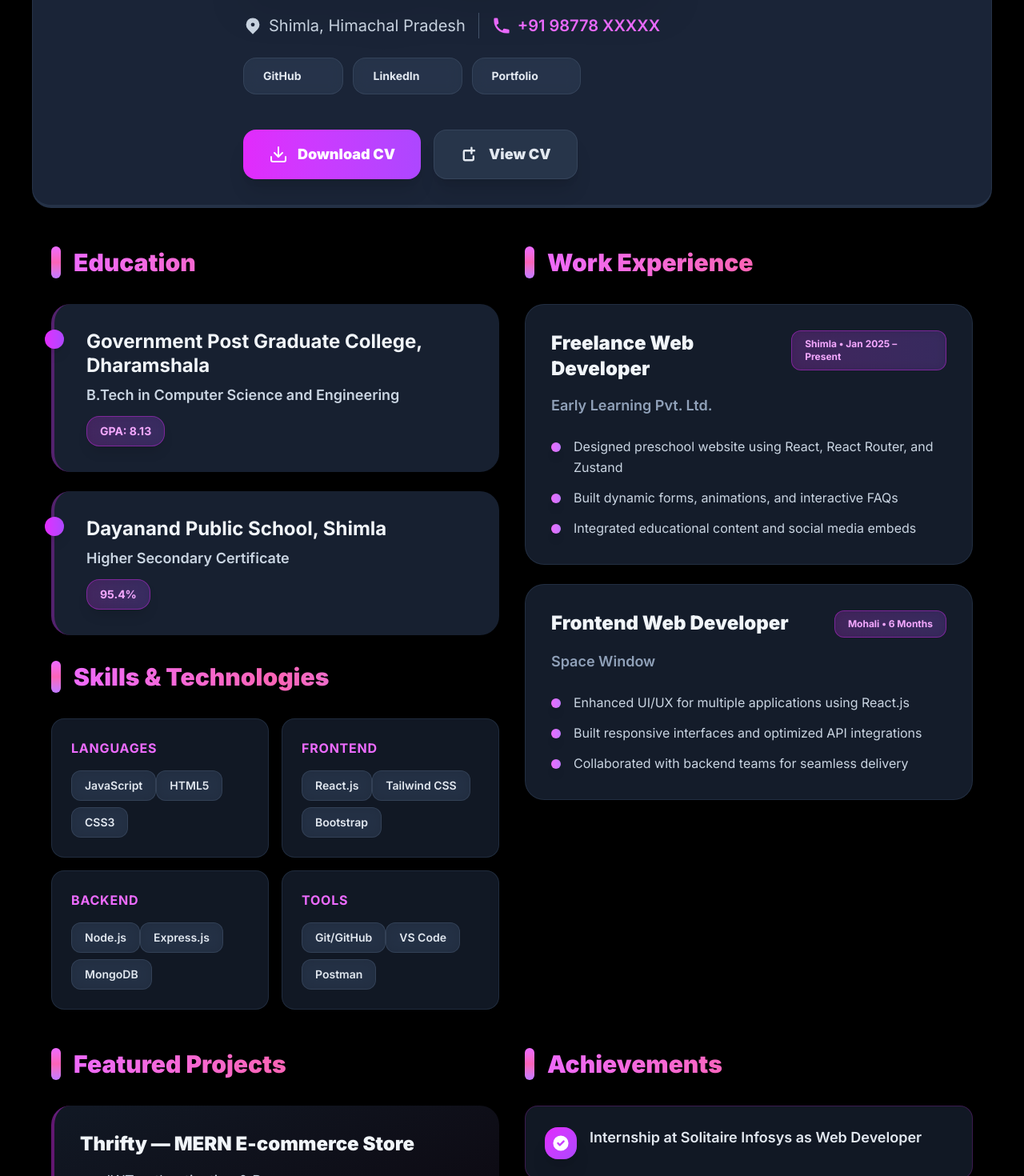
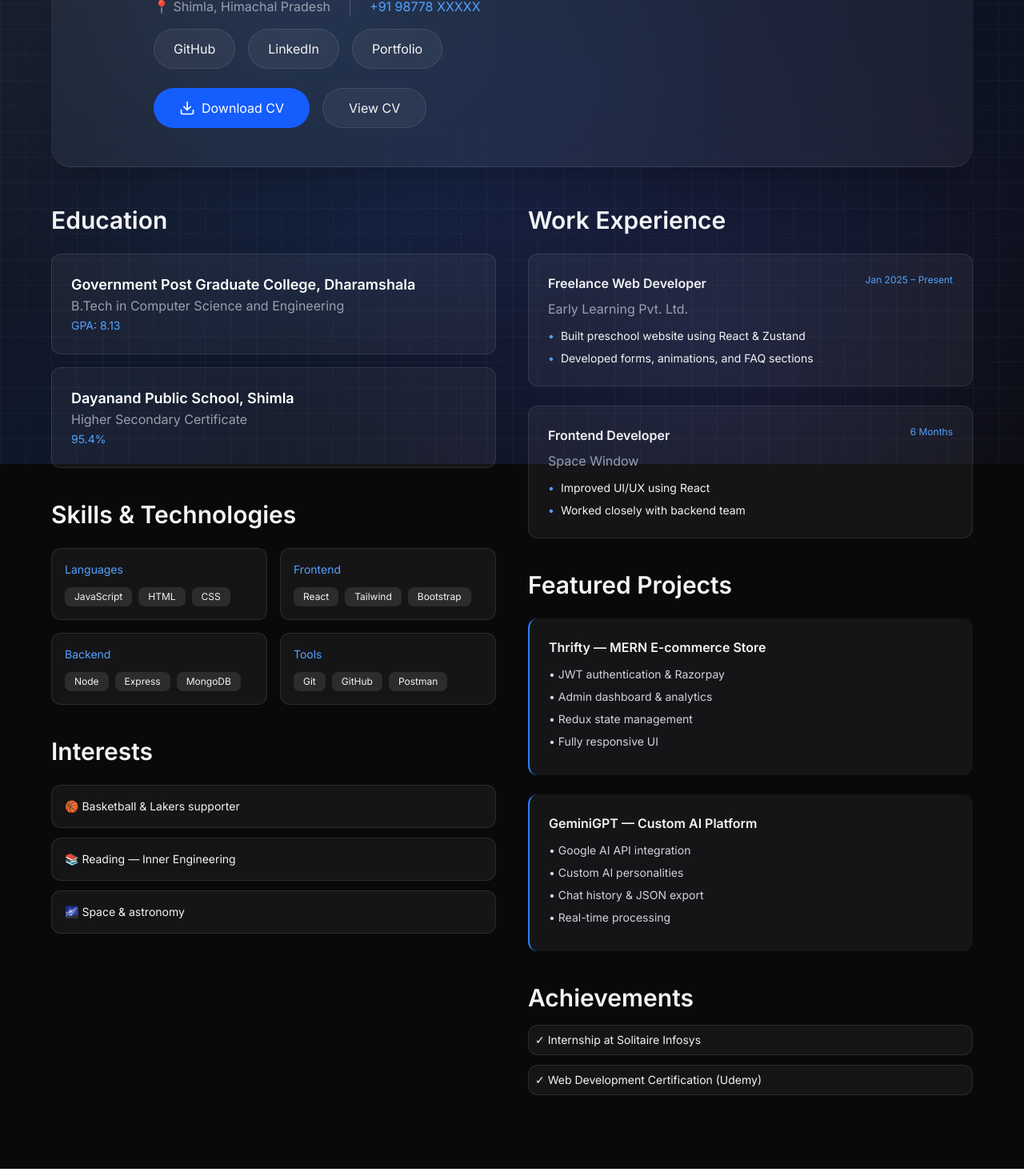
Before and after one commit to AmulyaMachhan/Portfolio, a React (Vite) app: page /resume in a window 1280 px wide. Shown: the part 220-1690 px from the top of the page at 80% size. Built offline with nearby package versions, Linux system fonts and the light colour scheme.

Commit message:
Updated UI

```diff
--- a/src/pages/Resume.jsx
+++ b/src/pages/Resume.jsx
@@ -2,109 +2,71 @@ import { Download } from "lucide-react";
 
 export default function Resume() {
   return (
-    <section className="mx-10 px-6 py-16 text-gray-100 bg-gradient-to-br from-silver-900 via-silver-800 to-silver-900 min-h-screen">
+    <section className="mx-auto px-6 py-20 text-gray-100 min-h-screen relative overflow-hidden bg-zinc-950">
+      {/* Background */}
+      <div className="fixed inset-0 z-0">
+        <div className="absolute inset-0 bg-gradient-to-br from-zinc-900 via-slate-900 to-zinc-950" />
+        <div className="absolute inset-0 bg-[radial-gradient(circle_at_30%_20%,rgba(59,130,246,0.18),transparent_50%),radial-gradient(circle_at_70%_80%,rgba(99,102,241,0.14),transparent_50%)]" />
+        <div className="absolute inset-0 bg-[linear-gradient(rgba(255,255,255,0.03)_1px,transparent_1px),linear-gradient(90deg,rgba(255,255,255,0.03)_1px,transparent_1px)] bg-[size:32px_32px]" />
+      </div>
+
+      <div className="relative z-10">
         {/* Header */}
-      <header className="m-12 pb-8 border-b-4 bg-slate-800/90 backdrop-blur-xl rounded-3xl shadow-2xl p-8 -mx-6 border border-slate-700/50">
-        <div className="max-w-2xl mx-auto">
-          <h1 className="text-5xl md:text-6xl font-black bg-gradient-to-r from-fuchsia-400 via-pink-400 to-purple-400 bg-clip-text text-transparent mb-4 leading-tight drop-shadow-2xl">
+        <header className="max-w-6xl mx-auto mb-12 pb-12 border-b border-white/10 bg-white/5 backdrop-blur-xl rounded-3xl p-12 shadow-2xl">
+          <div className="max-w-4xl mx-auto">
+            <h1 className="text-6xl md:text-7xl font-semibold text-white mb-4">
               Amulya Machhan
             </h1>
-          <div className="flex flex-col md:flex-row md:items-center gap-4 mb-6">
-            <div className="flex items-center gap-2 text-xl text-slate-300">
-              <svg className="w-6 h-6" fill="currentColor" viewBox="0 0 20 20">
-                <path
-                  fillRule="evenodd"
-                  d="M5.05 4.05a7 7 0 119.9 9.9L10 18.9l-4.95-4.95a7 7 0 010-9.9zM10 11a2 2 0 100-4 2 2 0 000 4z"
-                />
-              </svg>
-              Shimla, Himachal Pradesh
-            </div>
-            <div className="w-px h-8 bg-slate-600 hidden md:block" />
+
+            <div className="flex flex-col md:flex-row gap-6 mb-4">
+              <div className="text-gray-400">📍 Shimla, Himachal Pradesh</div>
+              <div className="hidden md:block w-px bg-white/20" />
               <a
-              href="tel:+9198778 XXXXX"
-              className="flex items-center gap-2 text-xl text-fuchsia-400 hover:text-fuchsia-300 font-semibold transition-all duration-300 hover:scale-105"
+                href="tel:+9198778XXXXX"
+                className="text-blue-400 hover:text-blue-300"
               >
-              <svg className="w-6 h-6" fill="currentColor" viewBox="0 0 20 20">
-                <path d="M2 3a1 1 0 011-1h2.153a1 1 0 01.986.836l.74 4.435a1 1 0 01-.54 1.06l-1.548.773a11.037 11.037 0 006.105 6.105l.774-1.548a1 1 0 011.059-.54l4.435.74a1 1 0 01.836.986V17a1 1 0 01-1 1h-2C7.82 18 2 12.18 2 5V3z" />
-              </svg>
                 +91 98778 XXXXX
               </a>
             </div>
-          <div className="flex flex-wrap gap-3">
-            {/* Social Links */}
-            <div className="flex flex-wrap gap-3">
-              {["GitHub", "LinkedIn", "Portfolio"].map((platform) => (
+
+            <div className="flex gap-4 mb-6">
+              {["GitHub", "LinkedIn", "Portfolio"].map((p) => (
                 <a
-                  key={platform}
+                  key={p}
                   href="#"
-                  className="group relative px-6 py-3 text-sm font-bold text-slate-200 bg-slate-700/50 hover:bg-fuchsia-500/20 border border-slate-600/50 hover:border-fuchsia-400/50 backdrop-blur-sm rounded-2xl transition-all duration-300 hover:scale-105 hover:shadow-2xl hover:shadow-fuchsia-500/25 flex items-center gap-2"
+                  className="px-6 py-3 bg-white/5 border border-white/10 rounded-full hover:bg-white/10 transition"
                 >
-                  {platform}
-                  <svg
-                    className="w-4 h-4 opacity-0 group-hover:opacity-100 transition-all duration-300 ml-1 group-hover:translate-x-1"
-                    fill="currentColor"
-                    viewBox="0 0 20 20"
-                  >
-                    <path
-                      fillRule="evenodd"
-                      d="M10.293 3.293a1 1 0 011.414 0l6 6a1 1 0 010 1.414l-6 6a1 1 0 01-1.414-1.414L14.586 11H3a1 1 0 110-2h11.586l-4.293-4.293a1 1 0 010-1.414z"
-                      clipRule="evenodd"
-                    />
-                  </svg>
+                  {p}
                 </a>
               ))}
             </div>
 
-            {/* Download / View CV Buttons */}
-            <div className="flex flex-wrap gap-4 mt-8">
+            <div className="flex gap-4">
               <a
-                href="public/Resume_Amulya.pdf"
+                href="/Resume_Amulya.pdf"
                 download
-                className="inline-flex items-center gap-3 px-8 py-4
-               bg-gradient-to-r from-fuchsia-500 to-purple-500
-               text-white font-black text-lg rounded-2xl
-               shadow-xl hover:shadow-2xl hover:shadow-fuchsia-500/40
-               transition-all duration-300 hover:scale-105"
+                className="flex items-center gap-2 px-8 py-3 bg-blue-600 hover:bg-blue-500 rounded-full text-white transition"
               >
-                <Download />
-                Download CV
+                <Download className="w-5 h-5" /> Download CV
               </a>
-
               <a
-                href="public/Resume_Amulya.pdf"
+                href="/Resume_Amulya.pdf"
                 target="_blank"
                 rel="noopener noreferrer"
-                className="inline-flex items-center gap-3 px-8 py-4
-               bg-slate-700/60 hover:bg-slate-600/70
-               text-slate-200 font-black text-lg rounded-2xl
-               border border-slate-600/50 hover:border-fuchsia-400/50
-               shadow-xl transition-all duration-300 hover:scale-105"
+                className="px-8 py-3 bg-white/5 border border-white/10 rounded-full hover:bg-white/10 transition"
               >
-                <svg
-                  className="w-6 h-6"
-                  fill="currentColor"
-                  viewBox="0 0 20 20"
-                >
-                  <path d="M12 2a1 1 0 011 1v2h2a1 1 0 110 2h-2v2a1 1 0 11-2 0V7h-2a1 1 0 110-2h2V3a1 1 0 011-1z" />
-                  <path d="M5 5a2 2 0 00-2 2v8a2 2 0 002 2h8a2 2 0 002-2v-3a1 1 0 10-2 0v3H5V7h3a1 1 0 100-2H5z" />
-                </svg>
                 View CV
               </a>
             </div>
           </div>
-        </div>
         </header>
 
-      {/* Sections Grid */}
-      <div className="grid md:grid-cols-2 gap-8">
         {/* Education & Skills */}
-        <div className="space-y-8">
+        <div className="max-w-6xl mx-auto grid md:grid-cols-2 gap-10">
+          <div className="space-y-10">
+            {/* Education */}
             <section>
-            <h2 className="text-3xl font-black mb-8 bg-gradient-to-r from-fuchsia-400 via-pink-400 to-purple-400 bg-clip-text text-transparent flex items-center gap-4 drop-shadow-lg">
-              <span className="w-3 h-10 bg-gradient-to-b from-fuchsia-400 via-pink-400 to-purple-400 rounded-full shadow-lg" />
-              Education
-            </h2>
-            <div className="space-y-6">
+              <h2 className="text-3xl font-semibold mb-6">Education</h2>
               {[
                 {
                   school: "Government Post Graduate College, Dharamshala",
@@ -116,58 +78,44 @@ export default function Resume() {
                   degree: "Higher Secondary Certificate",
                   info: "95.4%",
                 },
-              ].map((edu, idx) => (
+              ].map((e, i) => (
                 <div
-                  key={idx}
-                  className="group relative pl-10 pr-6 py-8 border-l-4 border-fuchsia-500/30 bg-slate-800/80 backdrop-blur-xl rounded-3xl hover:border-fuchsia-400/60 hover:bg-slate-700/80 transition-all duration-500 hover:shadow-2xl hover:shadow-fuchsia-500/20 hover:-translate-x-2"
+                  key={i}
+                  className="p-6 mb-4 bg-white/5 border border-white/10 rounded-xl"
                 >
-                  <div className="absolute left-0 w-6 h-6 bg-gradient-to-r from-fuchsia-500 to-purple-500 rounded-full -translate-x-3 shadow-lg group-hover:scale-125 group-hover:rotate-12 transition-all duration-500" />
-                  <h3 className="text-2xl font-bold text-slate-100 mb-2 leading-tight">
-                    {edu.school}
+                  <h3 className="text-lg font-semibold text-white">
+                    {e.school}
                   </h3>
-                  <p className="text-slate-300 font-semibold text-lg mb-3">
-                    {edu.degree}
-                  </p>
-                  <span className="inline-block px-4 py-2 bg-gradient-to-r from-fuchsia-500/20 to-purple-500/20 text-fuchsia-300 border border-fuchsia-500/40 font-bold rounded-2xl text-sm shadow-lg backdrop-blur-sm">
-                    {edu.info}
-                  </span>
+                  <p className="text-gray-400">{e.degree}</p>
+                  <span className="text-blue-400 text-sm">{e.info}</span>
                 </div>
               ))}
-            </div>
             </section>
 
+            {/* Skills */}
             <section>
-            <h2 className="text-3xl font-black mb-8 bg-gradient-to-r from-fuchsia-400 via-pink-400 to-purple-400 bg-clip-text text-transparent flex items-center gap-4 drop-shadow-lg">
-              <span className="w-3 h-10 bg-gradient-to-b from-fuchsia-400 via-pink-400 to-purple-400 rounded-full shadow-lg" />
+              <h2 className="text-3xl font-semibold mb-6">
                 Skills & Technologies
               </h2>
               <div className="grid grid-cols-2 gap-4">
                 {[
-                { title: "Languages", items: ["JavaScript", "HTML5", "CSS3"] },
-                {
-                  title: "Frontend",
-                  items: ["React.js", "Tailwind CSS", "Bootstrap"],
-                },
-                {
-                  title: "Backend",
-                  items: ["Node.js", "Express.js", "MongoDB"],
-                },
-                { title: "Tools", items: ["Git/GitHub", "VS Code", "Postman"] },
-              ].map((category, idx) => (
+                  ["Languages", ["JavaScript", "HTML", "CSS"]],
+                  ["Frontend", ["React", "Tailwind", "Bootstrap"]],
+                  ["Backend", ["Node", "Express", "MongoDB"]],
+                  ["Tools", ["Git", "GitHub", "Postman"]],
+                ].map(([title, items], i) => (
                   <div
-                  key={idx}
-                  className="p-6 bg-slate-800/60 hover:bg-slate-700/80 border border-slate-700/50 hover:border-fuchsia-500/40 rounded-2xl hover:shadow-xl hover:shadow-fuchsia-500/20 transition-all duration-300 backdrop-blur-xl"
+                    key={i}
+                    className="p-4 bg-white/5 border border-white/10 rounded-xl"
                   >
-                  <h4 className="font-bold mb-4 text-base uppercase tracking-wider text-fuchsia-400">
-                    {category.title}
-                  </h4>
-                  <div className="space-y-2">
-                    {category.items.map((skill, skillIdx) => (
+                    <h4 className="text-blue-400 text-sm mb-3">{title}</h4>
+                    <div className="flex flex-wrap gap-2">
+                      {items.map((s) => (
                         <span
-                        key={skillIdx}
-                        className="inline-block bg-slate-700/50 hover:bg-fuchsia-500/20 px-4 py-2 rounded-xl text-sm font-semibold text-slate-200 border border-slate-600/50 hover:border-fuchsia-400/50 hover:text-fuchsia-300 transition-all duration-300 backdrop-blur-sm"
+                          key={s}
+                          className="px-3 py-1 bg-white/10 rounded-lg text-xs"
                         >
-                        {skill}
+                          {s}
                         </span>
                       ))}
                     </div>
@@ -175,79 +123,71 @@ export default function Resume() {
                 ))}
               </div>
             </section>
+
+            {/* Interests */}
+            <section>
+              <h2 className="text-3xl font-semibold mb-6">Interests</h2>
+              {[
+                "🏀 Basketball & Lakers supporter",
+                "📚 Reading — Inner Engineering",
+                "🌌 Space & astronomy",
+              ].map((i) => (
+                <div
+                  key={i}
+                  className="p-4 mb-3 text-sm bg-white/5 border border-white/10 rounded-xl"
+                >
+                  {i}
+                </div>
+              ))}
+            </section>
           </div>
 
+          <div className="space-y-10">
             {/* Experience */}
-        <div className="space-y-8">
-          <section>
-            <h2 className="text-3xl font-black mb-8 bg-gradient-to-r from-fuchsia-400 via-pink-400 to-purple-400 bg-clip-text text-transparent flex items-center gap-4 drop-shadow-lg">
-              <span className="w-3 h-10 bg-gradient-to-b from-fuchsia-400 via-pink-400 to-purple-400 rounded-full shadow-lg" />
-              Work Experience
-            </h2>
-            <div className="space-y-6">
+            <div>
+              <h2 className="text-3xl font-semibold mb-6">Work Experience</h2>
               {[
                 {
                   role: "Freelance Web Developer",
                   company: "Early Learning Pvt. Ltd.",
-                  period: "Shimla • Jan 2025 – Present",
-                  achievements: [
-                    "Designed preschool website using React, React Router, and Zustand",
-                    "Built dynamic forms, animations, and interactive FAQs",
-                    "Integrated educational content and social media embeds",
+                  period: "Jan 2025 – Present",
+                  points: [
+                    "Built preschool website using React & Zustand",
+                    "Developed forms, animations, and FAQ sections",
                   ],
                 },
                 {
-                  role: "Frontend Web Developer",
+                  role: "Frontend Developer",
                   company: "Space Window",
-                  period: "Mohali • 6 Months",
-                  achievements: [
-                    "Enhanced UI/UX for multiple applications using React.js",
-                    "Built responsive interfaces and optimized API integrations",
-                    "Collaborated with backend teams for seamless delivery",
+                  period: "6 Months",
+                  points: [
+                    "Improved UI/UX using React",
+                    "Worked closely with backend team",
                   ],
                 },
-              ].map((job, idx) => (
+              ].map((job, i) => (
                 <div
-                  key={idx}
-                  className="group p-8 bg-slate-800/70 backdrop-blur-xl rounded-3xl border border-slate-700/50 shadow-xl hover:shadow-2xl hover:shadow-fuchsia-500/30 hover:border-fuchsia-400/50 transition-all duration-500 hover:-translate-y-1"
+                  key={i}
+                  className="mb-6 p-6 bg-white/5 border border-white/10 rounded-xl"
                 >
-                  <div className="flex items-start justify-between mb-4">
-                    <h3 className="text-2xl font-black text-slate-100 group-hover:text-fuchsia-300 transition-colors">
-                      {job.role}
-                    </h3>
-                    <span className="px-4 py-2 bg-gradient-to-r from-fuchsia-500/20 to-purple-500/20 text-xs font-bold text-fuchsia-300 border border-fuchsia-500/40 rounded-xl backdrop-blur-sm">
-                      {job.period}
-                    </span>
+                  <div className="flex justify-between mb-2">
+                    <h3 className="font-semibold">{job.role}</h3>
+                    <span className="text-blue-400 text-xs">{job.period}</span>
                   </div>
-                  <p className="text-slate-400 font-semibold text-lg mb-6">
-                    {job.company}
-                  </p>
-                  <ul className="space-y-3 text-base">
-                    {job.achievements.map((achievement, achIdx) => (
-                      <li
-                        key={achIdx}
-                        className="flex items-start gap-4 text-slate-300 group-hover:text-slate-100 transition-colors"
-                      >
-                        <div className="w-3 h-3 bg-gradient-to-r from-fuchsia-400 to-purple-400 rounded-full mt-2 flex-shrink-0 shadow-lg group-hover:scale-125 transition-all duration-300" />
-                        <span className="leading-relaxed">{achievement}</span>
+                  <p className="text-gray-400 mb-3">{job.company}</p>
+                  <ul className="space-y-2 text-sm">
+                    {job.points.map((p) => (
+                      <li key={p} className="flex gap-2">
+                        <span className="text-blue-400">•</span> {p}
                       </li>
                     ))}
                   </ul>
                 </div>
               ))}
             </div>
-          </section>
-        </div>
-      </div>
-
-      {/* Projects & Achievements */}
-      <div className="grid md:grid-cols-2 gap-8 mt-12">
+            {/* Projects */}
             <section>
-          <h2 className="text-3xl font-black mb-8 bg-gradient-to-r from-fuchsia-400 via-pink-400 to-purple-400 bg-clip-text text-transparent flex items-center gap-4 drop-shadow-lg">
-            <span className="w-3 h-10 bg-gradient-to-b from-fuchsia-400 via-pink-400 to-purple-400 rounded-full shadow-lg" />
-            Featured Projects
-          </h2>
-          <div className="space-y-6">
+              <h2 className="text-3xl font-semibold mb-6">Featured Projects</h2>
               {[
                 {
                   name: "Thrifty — MERN E-commerce Store",
@@ -267,92 +207,37 @@ export default function Resume() {
                     "Real-time processing",
                   ],
                 },
-            ].map((project, idx) => (
+              ].map((p, i) => (
                 <div
-                key={idx}
-                className="group p-8 bg-gradient-to-br from-slate-800/60 to-fuchsia-500/5 border-l-4 border-fuchsia-500/40 rounded-3xl hover:shadow-2xl hover:shadow-fuchsia-500/25 transition-all duration-500 hover:-translate-y-3 backdrop-blur-xl hover:border-fuchsia-400/60"
+                  key={i}
+                  className="mb-6 p-6 bg-white/5 border-l-2 border-blue-500 rounded-xl"
                 >
-                <h3 className="text-2xl font-black text-slate-100 mb-4 group-hover:text-fuchsia-300 transition-colors">
-                  {project.name}
-                </h3>
-                <div className="space-y-3">
-                  {project.features.map((feature, fIdx) => (
-                    <div
-                      key={fIdx}
-                      className="flex items-center gap-4 text-lg text-slate-300 group-hover:text-slate-100 transition-colors"
-                    >
-                      <div className="w-3 h-3 bg-fuchsia-500 rounded-full shadow-lg group-hover:scale-125 transition-transform" />
-                      {feature}
+                  <h3 className="font-semibold mb-3">{p.name}</h3>
+                  {p.features.map((f) => (
+                    <div key={f} className="text-sm mb-2 text-gray-300">
+                      • {f}
                     </div>
                   ))}
                 </div>
+              ))}
+            </section>
+
+            {/* Achievements */}
+            <section>
+              <h2 className="text-3xl font-semibold mb-4">Achievements</h2>
+              {[
+                "Internship at Solitaire Infosys",
+                "Web Development Certification (Udemy)",
+              ].map((a) => (
+                <div
+                  key={a}
+                  className="p-2 text-sm mb-3 bg-white/5 border border-white/10 rounded-xl"
+                >
+                  ✓ {a}
                 </div>
               ))}
+            </section>
           </div>
-        </section>
-
-        <div className="space-y-8">
-          <section>
-            <h2 className="text-3xl font-black mb-8 bg-gradient-to-r from-fuchsia-400 via-pink-400 to-purple-400 bg-clip-text text-transparent flex items-center gap-4 drop-shadow-lg">
-              <span className="w-3 h-10 bg-gradient-to-b from-fuchsia-400 via-pink-400 to-purple-400 rounded-full shadow-lg" />
-              Achievements
-            </h2>
-            <div className="space-y-4">
-              {[
-                "Internship at Solitaire Infosys as Web Developer",
-                "Web Development Certification from Udemy",
-              ].map((achievement, idx) => (
-                <div
-                  key={idx}
-                  className="flex items-start gap-4 p-6 bg-slate-800/60 rounded-2xl border border-fuchsia-500/20 hover:shadow-xl hover:shadow-fuchsia-500/20 hover:bg-slate-700/80 transition-all duration-300 backdrop-blur-xl"
-                >
-                  <div className="w-10 h-10 bg-gradient-to-br from-fuchsia-500 to-purple-500 rounded-2xl flex items-center justify-center flex-shrink-0 shadow-xl mt-0.5">
-                    <svg
-                      className="w-6 h-6 text-white"
-                      fill="currentColor"
-                      viewBox="0 0 20 20"
-                    >
-                      <path
-                        fillRule="evenodd"
-                        d="M10 18a8 8 0 100-16 8 8 0 000 16zm3.707-9.293a1 1 0 00-1.414-1.414L9 10.586 7.707 9.293a1 1 0 00-1.414 1.414l2 2a1 1 0 001.414 0l4-4z"
-                        clipRule="evenodd"
-                      />
-                    </svg>
-                  </div>
-                  <span className="text-slate-200 font-semibold text-lg leading-relaxed">
-                    {achievement}
-                  </span>
-                </div>
-              ))}
-            </div>
-          </section>
-
-          <section>
-            <h2 className="text-3xl font-black mb-8 bg-gradient-to-r from-fuchsia-400 via-pink-400 to-purple-400 bg-clip-text text-transparent flex items-center gap-4 drop-shadow-lg">
-              <span className="w-3 h-10 bg-gradient-to-b from-fuchsia-400 via-pink-400 to-purple-400 rounded-full shadow-lg" />
-              Interests
-            </h2>
-            <div className="grid grid-cols-1 gap-4 p-8 bg-gradient-to-br from-slate-800/60 to-fuchsia-500/5 border border-fuchsia-500/20 rounded-3xl backdrop-blur-xl shadow-2xl">
-              {[
-                {
-                  icon: "🏀",
-                  text: "Basketball enthusiast & Lakers supporter",
-                },
-                { icon: "📚", text: "Avid reader — Inner Engineering" },
-                { icon: "🌌", text: "Space exploration & astronomy" },
-              ].map((interest, idx) => (
-                <div
-                  key={idx}
-                  className="flex items-center gap-5 p-4 bg-slate-700/50 hover:bg-fuchsia-500/10 rounded-2xl hover:shadow-lg hover:shadow-fuchsia-500/20 transition-all duration-300 border border-slate-700/50 hover:border-fuchsia-400/30"
-                >
-                  <span className="text-3xl">{interest.icon}</span>
-                  <span className="font-semibold text-slate-200 text-lg">
-                    {interest.text}
-                  </span>
-                </div>
-              ))}
-            </div>
-          </section>
         </div>
       </div>
     </section>
```
Lines whose indentation alone changed are shown as unchanged.
